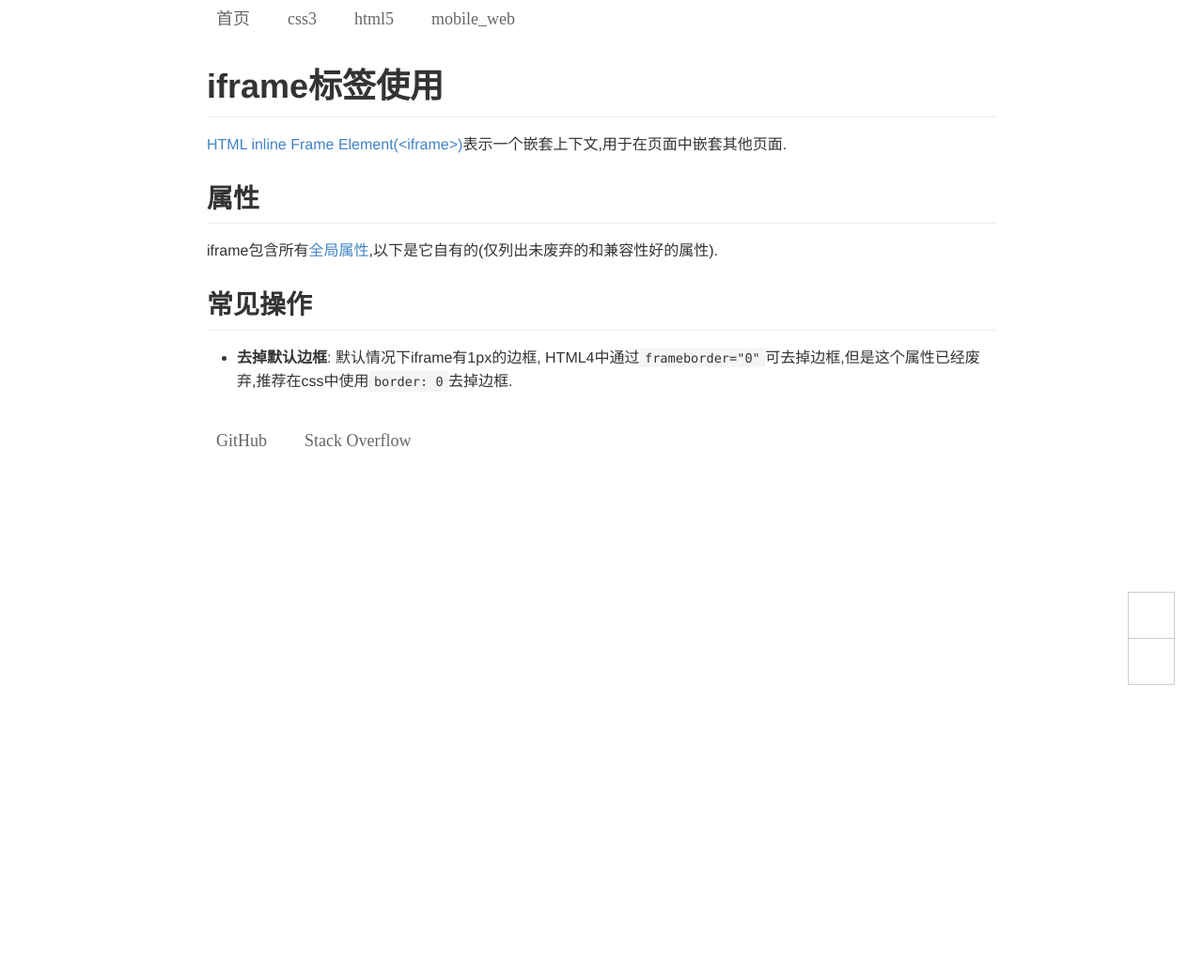
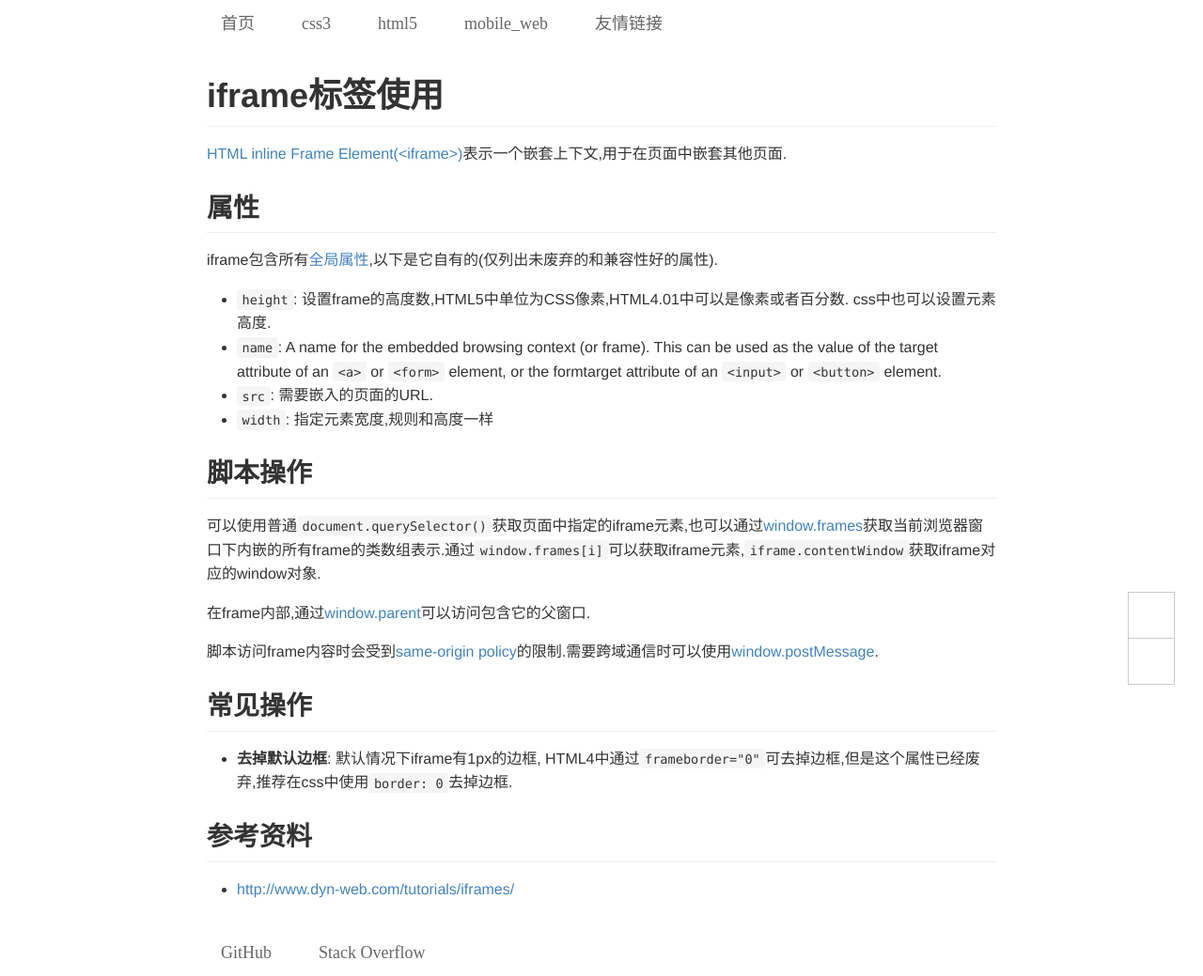
Before and after one commit to footmess/qiu-deqing.github.io, a Jekyll site: the page built from html5/_posts/2015-05-25-iframe-tutorial.md, in a window 1280 px wide. Shown: the whole page at 94% size. Built offline with Jekyll 4.4.1, drawn with Linux system fonts in a browser that asks for light colours; some web fonts are replaced; comment, search, counter and statistics services are not loaded; before the commit the page ends 900 px from its top, so only the background shows below that.

```diff
--- a/_includes/header.html
+++ b/_includes/header.html
@@ -5,5 +5,7 @@
     {% for c in site.categories %}
     <li><a href="/{{ c | first}}/index.html">{{ c | first }}</a></li>
     {% endfor %}
+
+    <li><a href="/outlink.html">友情链接</a></li>
   </ul>
 </header>
--- a/assets/css/style.css
+++ b/assets/css/style.css
@@ -26,6 +26,7 @@ body {
   text-decoration: none;
   color: #666;
   border-radius: 3px;
+  margin: 5px;
 }
 .page-nav a:hover,
 .page-nav .active a {
--- a/html5/_posts/2015-05-25-iframe-tutorial.md
+++ b/html5/_posts/2015-05-25-iframe-tutorial.md
@@ -13,12 +13,32 @@ title: iframe标签使用
 
 iframe包含所有[全局属性][2],以下是它自有的(仅列出未废弃的和兼容性好的属性).
 
+- `height`: 设置frame的高度数,HTML5中单位为CSS像素,HTML4.01中可以是像素或者百分数. css中也可以设置元素高度.
+- `name`: A name for the embedded browsing context (or frame). This can be used as the value of the target attribute of an `<a>` or `<form>` element, or the formtarget attribute of an `<input>` or `<button>` element.
+- `src`: 需要嵌入的页面的URL.
+- `width`: 指定元素宽度,规则和高度一样
+
+## 脚本操作
+
+可以使用普通`document.querySelector()`获取页面中指定的iframe元素,也可以通过[window.frames][3]获取当前浏览器窗口下内嵌的所有frame的类数组表示.通过`window.frames[i]`可以获取iframe元素,`iframe.contentWindow`获取iframe对应的window对象.
+
+在frame内部,通过[window.parent][4]可以访问包含它的父窗口.
+
+脚本访问frame内容时会受到[same-origin policy][5]的限制.需要跨域通信时可以使用[window.postMessage][6].
 
 ## 常见操作
 
 - **去掉默认边框**: 默认情况下iframe有1px的边框, HTML4中通过`frameborder="0"`可去掉边框,但是这个属性已经废弃,推荐在css中使用`border: 0`去掉边框.
 
 
+## 参考资料
+
+- [http://www.dyn-web.com/tutorials/iframes/]()
+
 
 [1]: https://developer.mozilla.org/en-US/docs/Web/HTML/Element/iframe
 [2]: https://developer.mozilla.org/en-US/docs/HTML/Global_attributes
+[3]: https://developer.mozilla.org/en-US/docs/Web/API/Window/frames
+[4]: https://developer.mozilla.org/en-US/docs/Web/API/Window/parent
+[5]: https://developer.mozilla.org/en-US/docs/Same_origin_policy_for_JavaScript
+[6]: https://developer.mozilla.org/en-US/docs/Web/API/Window/postMessage
```
Also changed, not shown: outlink.md (added, +21 -0 lines).
